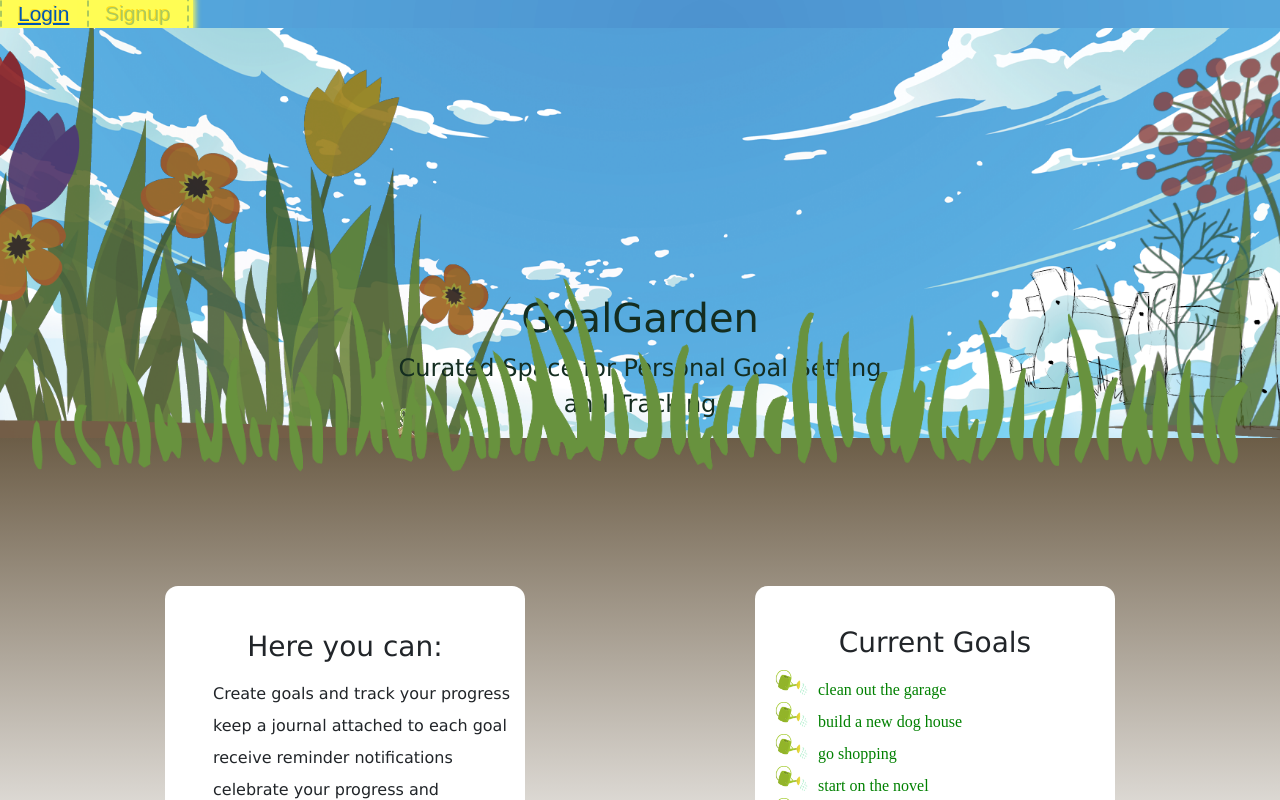
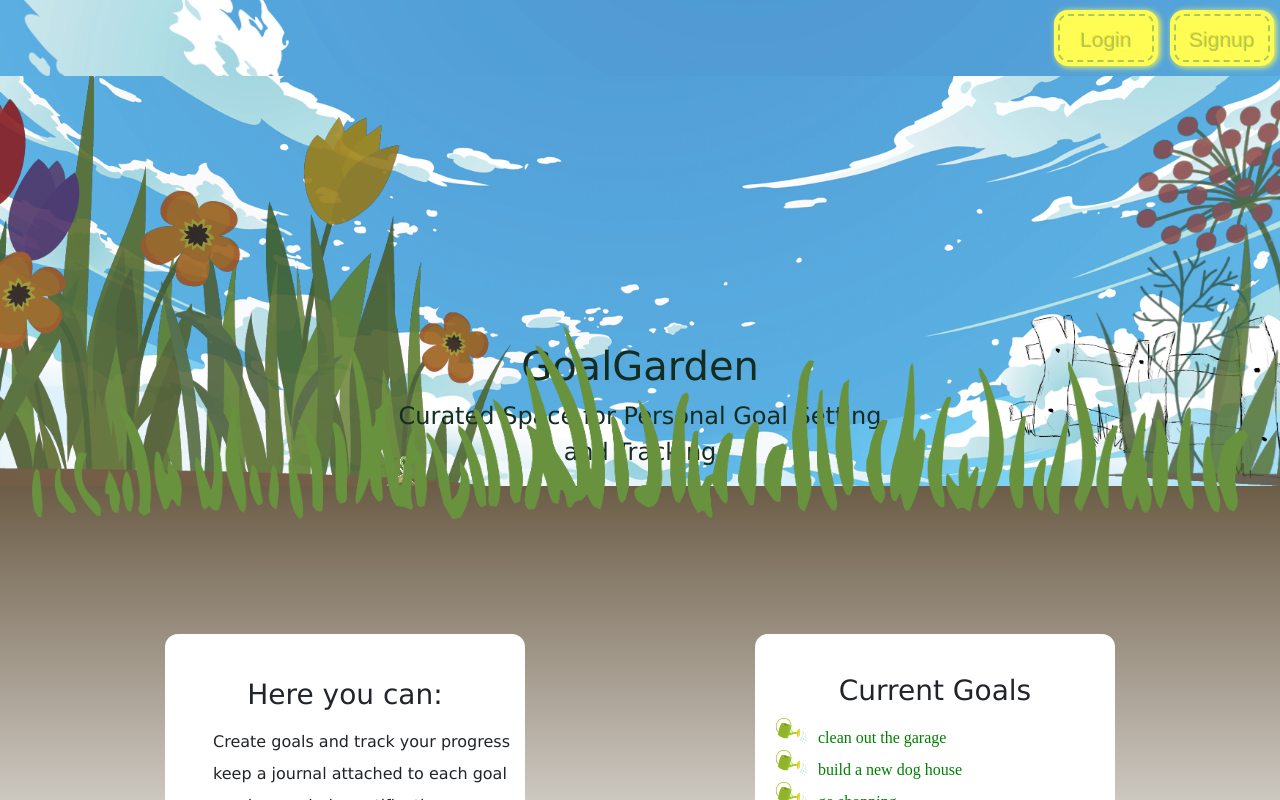
Before and after one commit to PersephoneQueenOfFlowers/goal-garden, a React (Create React App) app in the folder frontend/: page /#/login in a window 1280 px wide. Both pictures are taken after a click on the button "Log out". Shown: the top 800 px of the page. Built offline with nearby package versions, Linux system fonts and the light colour scheme.

Commit message:
adjusted margins, padding, buttons, nav

```diff
--- a/frontend/public/css/App.css
+++ b/frontend/public/css/App.css
@@ -105,10 +105,19 @@ body {
   font-family: 'beauty-moments';
   src: local("beauty-moments"), url(./fonts/beauty-mountains.ttf) format("ttf"); }
 
+.login-signup {
+  display: flex;
+  justify-content: flex-end; }
+  .login-signup .button {
+    width: 80px;
+    padding: 10px 6px;
+    margin: 14px 10px; }
+
 body {
   background-image: url(./images/form-page-bg-big-sky.png);
   background-size: cover;
-  background-repeat: no-repeat; }
+  background-repeat: no-repeat;
+  background-position-y: -250px; }
 
 .main-container {
   display: grid;
--- a/frontend/src/styles/_layout.scss
+++ b/frontend/src/styles/_layout.scss
@@ -1,8 +1,19 @@
-body {
-  background-image: url(./images/form-page-bg-big-sky.png);
-  background-size: cover;
-  background-repeat: no-repeat;
+.login-signup {
+    display: flex;
+    justify-content: flex-end;
+    .button {
+      width: 80px;
+      padding: 10px 6px;
+      margin: 14px 10px;
+    }
 }
+
+  body {
+    background-image: url(./images/form-page-bg-big-sky.png);
+    background-size: cover;
+    background-repeat: no-repeat;
+    background-position-y: -250px;
+  }
 
 .main-container {
   display: grid;
```
